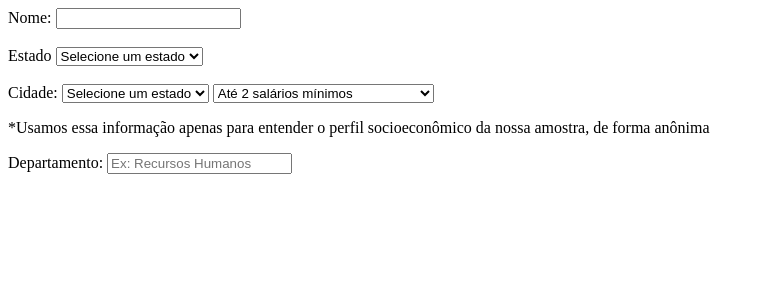
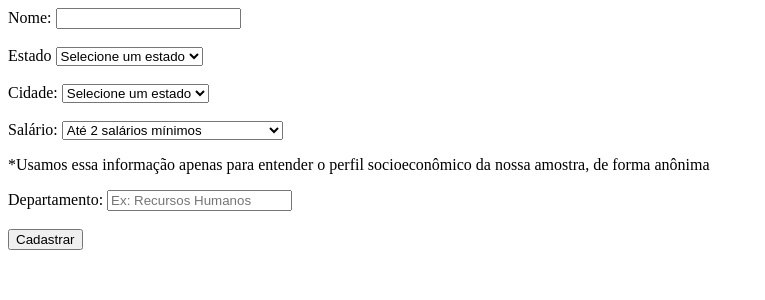
Before and after one commit to meacdev/projeto-integrador-flask, a Flask app: page / in a window 1280 px wide. Shown: the top 300 px of the page, without its empty margins (0-765 px from the left). Run offline with Flask 3, Linux system fonts and the light colour scheme.

Commit message:
fix: modificando alguns detalhes de front-end

```diff
--- a/templates/index.html
+++ b/templates/index.html
@@ -8,9 +8,9 @@
     <body>
         <main>
             <div class="formulario-cadastro">
-                <form action="/cadastro" method="POST">
+                <form id="cadastro" action="/cadastro" method="POST">
                     <label for="nome-user">Nome:</label>
-                    <input type="text" name="nome" id="nome-user">
+                    <input type="text" name="nome" id="nome">
                     <br><br>
                     <label for="estados">Estado</label>
                     <select name="estados" id="estados">
@@ -48,7 +48,8 @@
                     <select name="cidades" id="cidades">
                         <option value="" disabled selected>Selecione um estado</option>
                     </select>
-                    <label for="salario"></label>
+                    <br><br>
+                    <label for="salario">Salário:</label>
                     <select name="salario" id="salario">
                         <option value="classe-e">Até 2 salários mínimos</option>
                         <option value="classe-d">Mais de 2 a 4 salários mínimos</option>
@@ -58,9 +59,12 @@
                     </select>
                     <p>*Usamos essa informação apenas para entender o perfil socioeconômico da nossa amostra, de forma anônima</p>
                     <label for="departamento">Departamento:</label>
-                    <input type="text" id="departamento" placeholder="Ex: Recursos Humanos">
+                    <input type="text" name="departamento" id="departamento" placeholder="Ex: Recursos Humanos">
+                    <br><br>
+                    <button type="submit" id="btn-cadastrar" name="btn-cadastrar">Cadastrar</button>
                 </form>
             </div>
+            <div id="resultado"></div>
             <div class="buscar-id">
                 <form action="/buscar" method="GET">
 
```
